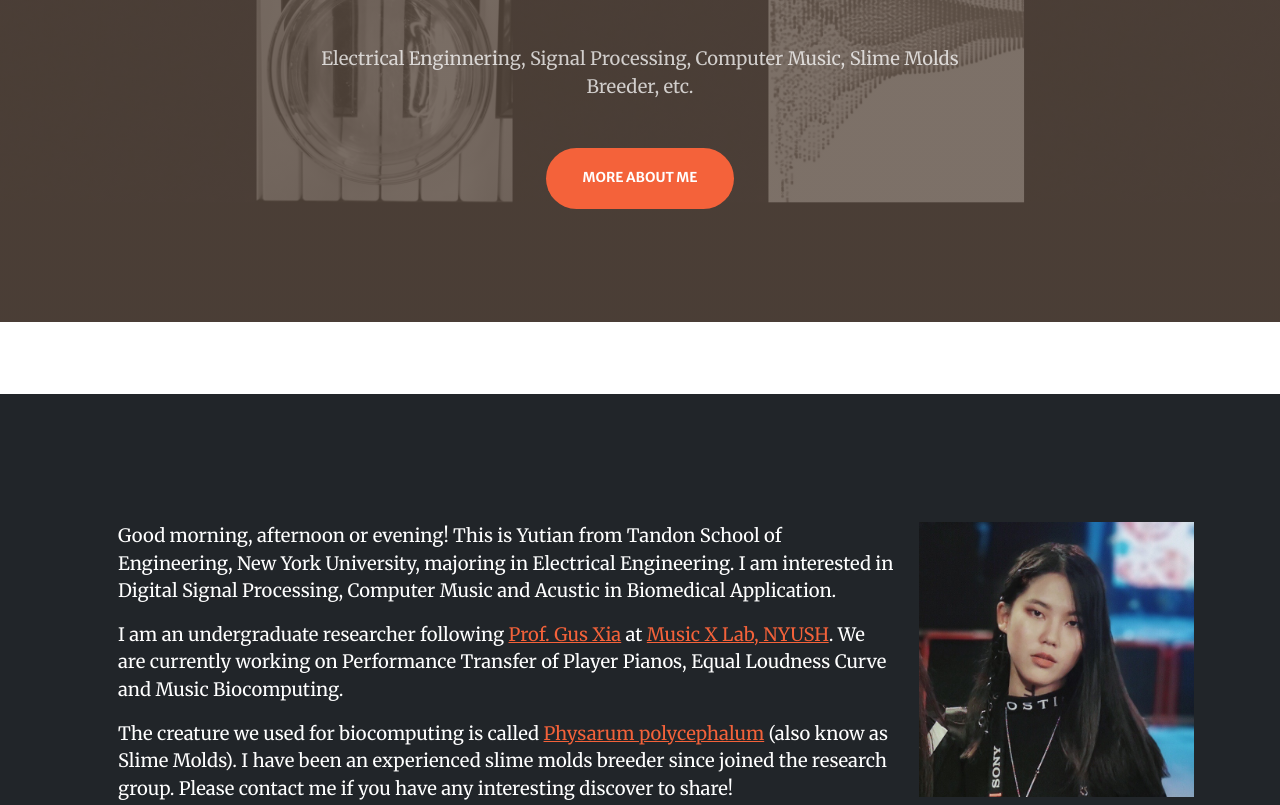
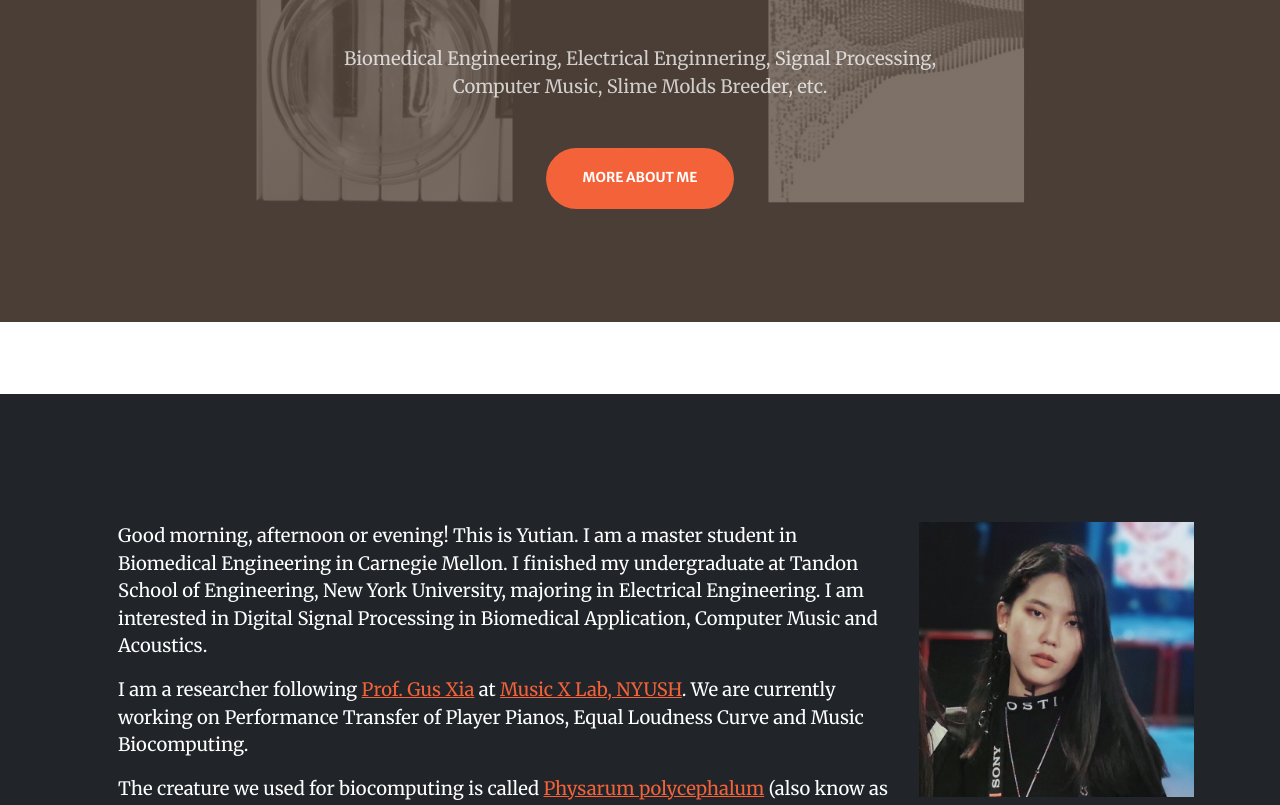
Before and after one commit to GhosTTTTTian/GhosTTTTTian.github.io, a plain HTML site: page index.html in a window 1280 px wide. Shown: the part 478-1283 px from the top of the page. Drawn offline with nearby package versions, Linux system fonts and the light colour scheme; some packages are replaced by stand-ins of ours; a script that the page names is missing.

Commit message:
Update index.html

```diff
--- a/index.html
+++ b/index.html
@@ -45,7 +45,7 @@
                     </div>
                     <div class="col-lg-8 align-self-baseline">
                         <p class="text-white-75 mb-5">秦 雨 田</p>
-                        <p class="text-white-75 mb-5"> Electrical Enginnering, Signal Processing, Computer Music, Slime Molds Breeder, etc. </p>
+                        <p class="text-white-75 mb-5"> Biomedical Engineering, Electrical Enginnering, Signal Processing, Computer Music, Slime Molds Breeder, etc. </p>
                         <a class="btn btn-primary btn-xl" href="#about" >More About Me</a>
                     </div>
                 </div>
@@ -57,9 +57,9 @@
                 <div class="row gx-4 gx-lg-5 justify-content-center">
                   <div class="row">
                       <div class="col-sm-9">
-                          <p class='text-justify'>Good morning, afternoon or evening! This is Yutian from Tandon School of Engineering, New York University, majoring in Electrical Engineering. I am interested in Digital Signal Processing, Computer Music and Acustic in Biomedical Application.  </p>
+                          <p class='text-justify'>Good morning, afternoon or evening! This is Yutian. I am a master student in Biomedical Engineering in Carnegie Mellon. I finished my undergraduate at Tandon School of Engineering, New York University, majoring in Electrical Engineering. I am interested in Digital Signal Processing  in Biomedical Application, Computer Music and Acoustics.  </p>
 
-                          <p class='text-justify'>I am an undergraduate researcher following
+                          <p class='text-justify'>I am a researcher following
                             <a href="https://www.cs.cmu.edu/~gxia/" class="text-yellow bg-dark style="background-color: #ffc107"> Prof. Gus Xia</a>
                             at <a href="http://www.musicxlab.com/#/" class="text-yellow bg-darkstyle="background-color: #ffc107">Music X Lab, NYUSH</a>. We are currently working on Performance Transfer of Player Pianos, Equal Loudness Curve and Music Biocomputing. </p>
 
```
